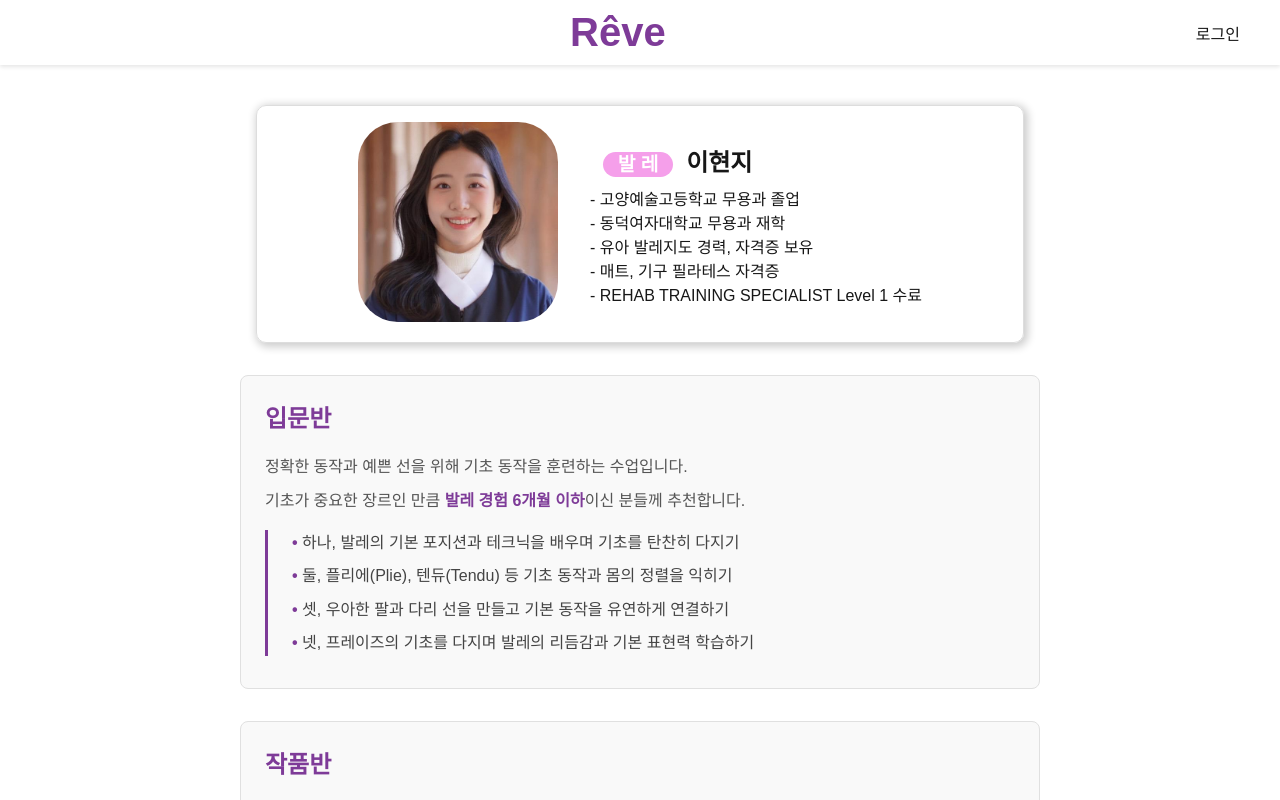
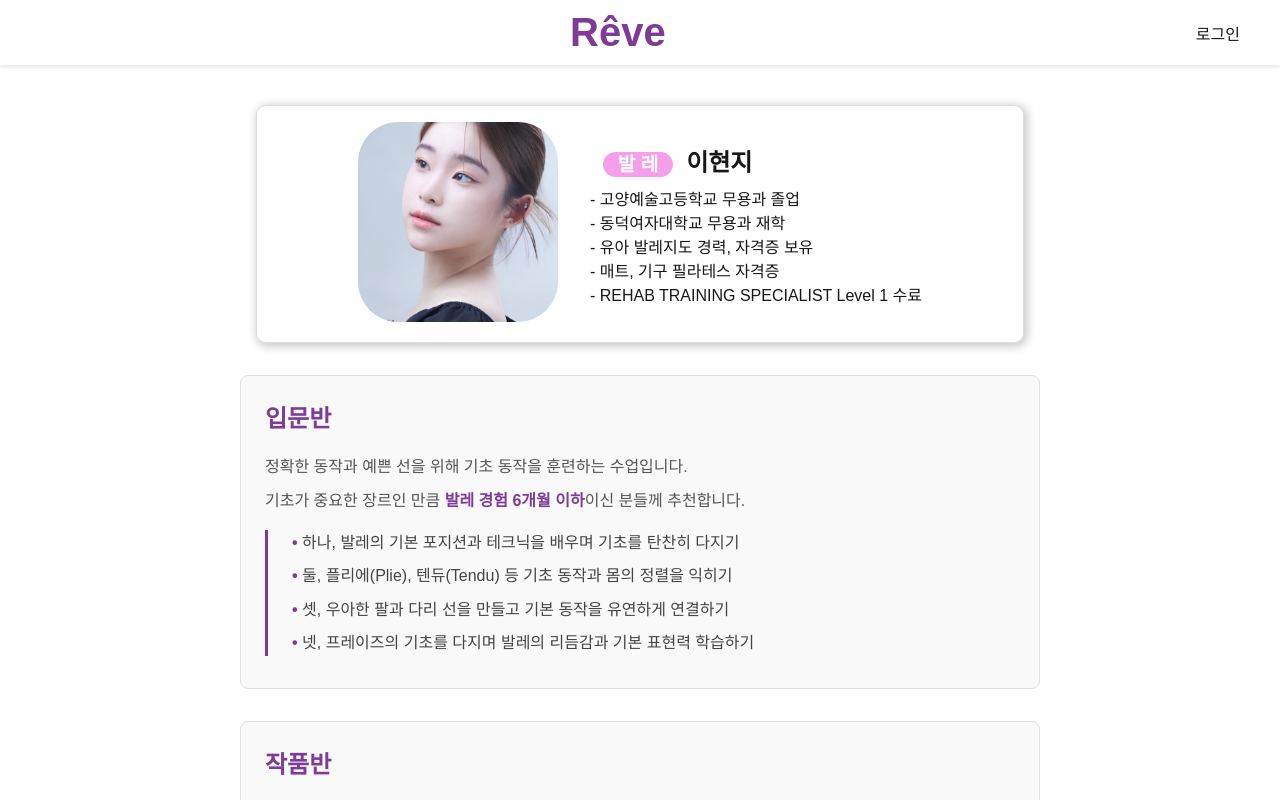
Before and after one commit to Aiden-Kwak/reve, a Next.js app in the folder frontend/: page /class/ballet in a window 1280 px wide. Shown: the top 800 px of the page. Built offline with nearby package versions, Linux system fonts and the light colour scheme; no server answers; a web font is replaced by a local one.

Commit message:
이현지님 사진 업스케일링 및 추가

```diff
--- a/frontend/src/app/class/ballet/page.js
+++ b/frontend/src/app/class/ballet/page.js
@@ -6,7 +6,7 @@ export default function BalletPage() {
         {/* 카드 영역 구분용 */}
         <div className={styles.teacherCard}>
           <div className={`${styles.teacherImage} teacherCard-item`}>
-            <img src="/teacherProfile/modern.jpeg" alt="ballet" />
+            <img src="/teacherProfile/ballet.jpeg" alt="ballet" />
           </div>
           <div className={`${styles.teacherInfo} teacherCard-item`}>
             <p className={styles.teacherName}><span className={`${styles.tag} ${styles.balletTag}`}>발 레</span>이현지</p>
```
Also changed, not shown: frontend/public/teacherProfile/ballet.jpeg (added).
